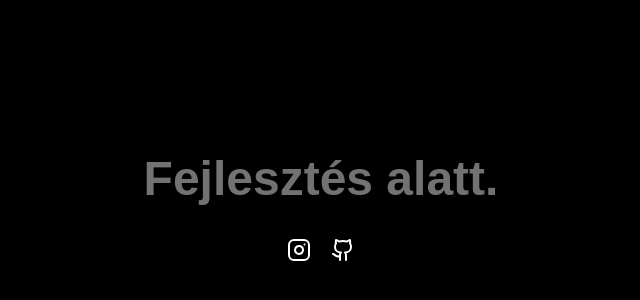
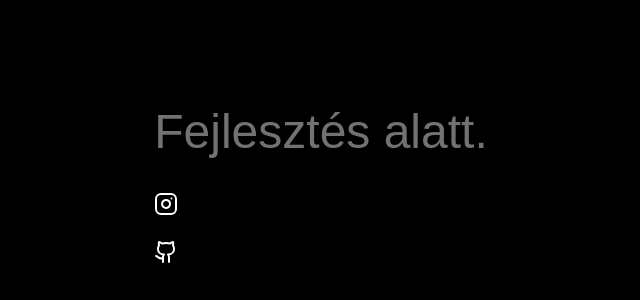
Before and after one commit to hrvth-dev/portfolio, a React (Create React App) app: page / in a window 1280 px wide. Shown: the part 208-508 px from the top of the page, without its empty margins (319-959 px from the left). Built offline with nearby package versions, Linux system fonts and the light colour scheme.

Commit message:
Tailwind CSS inicializálása.

```diff
--- a/src/index.css
+++ b/src/index.css
@@ -1,13 +1,3 @@
-body {
-  margin: 0;
-  font-family: -apple-system, BlinkMacSystemFont, 'Segoe UI', 'Roboto', 'Oxygen',
-    'Ubuntu', 'Cantarell', 'Fira Sans', 'Droid Sans', 'Helvetica Neue',
-    sans-serif;
-  -webkit-font-smoothing: antialiased;
-  -moz-osx-font-smoothing: grayscale;
-}
-
-code {
-  font-family: source-code-pro, Menlo, Monaco, Consolas, 'Courier New',
-    monospace;
-}
+@tailwind base;
+@tailwind components;
+@tailwind utilities;
```
